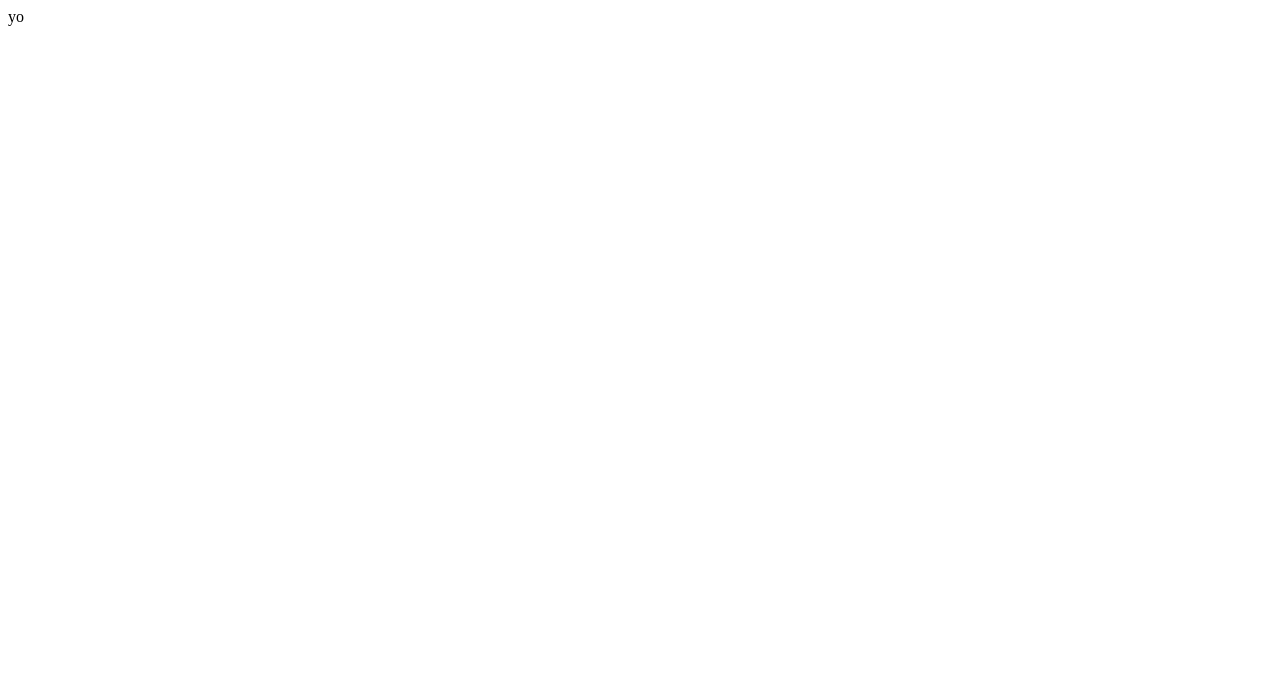
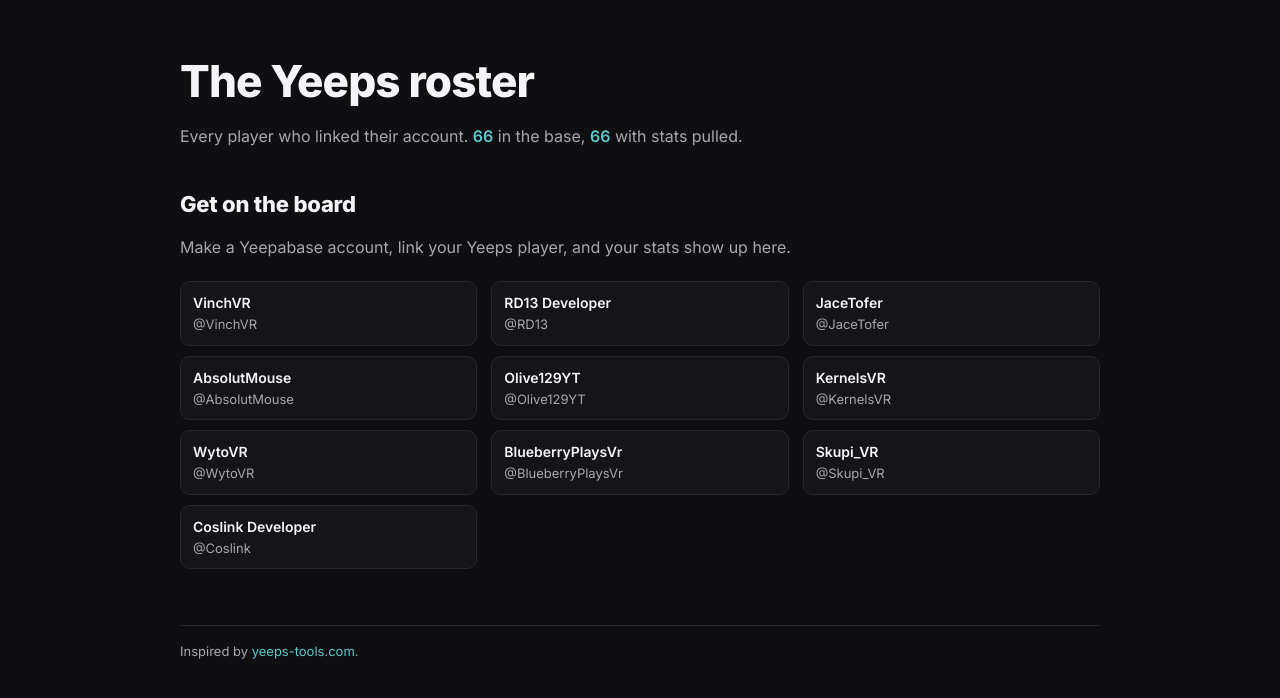
Before and after one commit to Coopter2629/Yeeps-tools, a plain HTML site: page index.html in a window 1280 px wide. Drawn offline with Linux system fonts and the light colour scheme.

Commit message:
Update index.html

```diff
--- a/index.html
+++ b/index.html
@@ -1 +1,187 @@
-yo
+<!DOCTYPE html>
+<html lang="en">
+<head>
+  <meta charset="UTF-8" />
+  <title>Yeeps Roster</title>
+  <meta name="viewport" content="width=device-width, initial-scale=1" />
+
+  <!-- Google Font similar to the site’s clean, modern look -->
+  <link rel="preconnect" href="https://fonts.googleapis.com">
+  <link rel="preconnect" href="https://fonts.gstatic.com" crossorigin>
+  <link href="https://fonts.googleapis.com/css2?family=Inter:wght@400;600;800&display=swap" rel="stylesheet">
+
+  <style>
+    :root {
+      /* Brand-like colors based on yeeps-tools.com */
+      --bg: #0f0f11;
+      --card-bg: #151518;
+      --text: #f5f5f7;
+      --muted: #a7a7b0;
+      --accent: #5ec6c9; /* from Yeeps palette */
+      --border: #26262c;
+    }
+
+    * {
+      box-sizing: border-box;
+      margin: 0;
+      padding: 0;
+    }
+
+    body {
+      background: var(--bg);
+      color: var(--text);
+      font-family: 'Inter', system-ui, -apple-system, Segoe UI, Roboto, Helvetica, Arial, sans-serif;
+      line-height: 1.5;
+      -webkit-font-smoothing: antialiased;
+      -moz-osx-font-smoothing: grayscale;
+    }
+
+    .container {
+      max-width: 960px;
+      margin: 0 auto;
+      padding: 48px 20px 80px;
+    }
+
+    header {
+      margin-bottom: 28px;
+    }
+
+    h1 {
+      font-size: clamp(28px, 4vw, 44px);
+      font-weight: 800;
+      letter-spacing: -0.02em;
+      margin-bottom: 10px;
+    }
+
+    .subtitle {
+      color: var(--muted);
+      font-size: clamp(14px, 2.2vw, 16px);
+      max-width: 720px;
+    }
+
+    .highlight {
+      color: var(--accent);
+      font-weight: 600;
+    }
+
+    .section-title {
+      margin: 40px 0 14px;
+      font-size: clamp(18px, 2.6vw, 22px);
+      font-weight: 700;
+      letter-spacing: -0.01em;
+    }
+
+    .roster {
+      display: grid;
+      grid-template-columns: repeat(auto-fill, minmax(220px, 1fr));
+      gap: 10px 14px;
+      margin-top: 10px;
+    }
+
+    .roster-item {
+      background: var(--card-bg);
+      border: 1px solid var(--border);
+      border-radius: 10px;
+      padding: 10px 12px;
+      font-size: 14px;
+      display: flex;
+      flex-direction: column;
+      gap: 2px;
+    }
+
+    .player-name {
+      font-weight: 600;
+      color: var(--text);
+    }
+
+    .player-handle {
+      color: var(--muted);
+      font-size: 13px;
+    }
+
+    footer {
+      margin-top: 56px;
+      color: var(--muted);
+      font-size: 13px;
+      border-top: 1px solid var(--border);
+      padding-top: 16px;
+    }
+
+    a {
+      color: var(--accent);
+      text-decoration: none;
+    }
+    a:hover {
+      text-decoration: underline;
+    }
+  </style>
+</head>
+<body>
+  <div class="container">
+    <header>
+      <h1>The Yeeps roster</h1>
+      <p class="subtitle">
+        Every player who linked their account.
+        <span class="highlight">66</span> in the base,
+        <span class="highlight">66</span> with stats pulled.
+      </p>
+    </header>
+
+    <h2 class="section-title">Get on the board</h2>
+    <p class="subtitle" style="margin-bottom: 22px;">
+      Make a Yeepabase account, link your Yeeps player, and your stats show up here.
+    </p>
+
+    <div class="roster" id="roster">
+      <!-- Example entries; extend as needed -->
+      <div class="roster-item">
+        <div class="player-name">VinchVR</div>
+        <div class="player-handle">@VinchVR</div>
+      </div>
+      <div class="roster-item">
+        <div class="player-name">RD13 Developer</div>
+        <div class="player-handle">@RD13</div>
+      </div>
+      <div class="roster-item">
+        <div class="player-name">JaceTofer</div>
+        <div class="player-handle">@JaceTofer</div>
+      </div>
+      <div class="roster-item">
+        <div class="player-name">AbsolutMouse</div>
+        <div class="player-handle">@AbsolutMouse</div>
+      </div>
+      <div class="roster-item">
+        <div class="player-name">Olive129YT</div>
+        <div class="player-handle">@Olive129YT</div>
+      </div>
+      <div class="roster-item">
+        <div class="player-name">KernelsVR</div>
+        <div class="player-handle">@KernelsVR</div>
+      </div>
+      <div class="roster-item">
+        <div class="player-name">WytoVR</div>
+        <div class="player-handle">@WytoVR</div>
+      </div>
+      <div class="roster-item">
+        <div class="player-name">BlueberryPlaysVr</div>
+        <div class="player-handle">@BlueberryPlaysVr</div>
+      </div>
+      <div class="roster-item">
+        <div class="player-name">Skupi_VR</div>
+        <div class="player-handle">@Skupi_VR</div>
+      </div>
+      <div class="roster-item">
+        <div class="player-name">Coslink Developer</div>
+        <div class="player-handle">@Coslink</div>
+      </div>
+      <!-- Add more roster items here in the same pattern -->
+    </div>
+
+    <footer>
+      <p>
+        Inspired by <a href="https://www.yeeps-tools.com/" target="_blank" rel="noopener">yeeps-tools.com</a>.
+      </p>
+    </footer>
+  </div>
+</body>
+</html>
```
